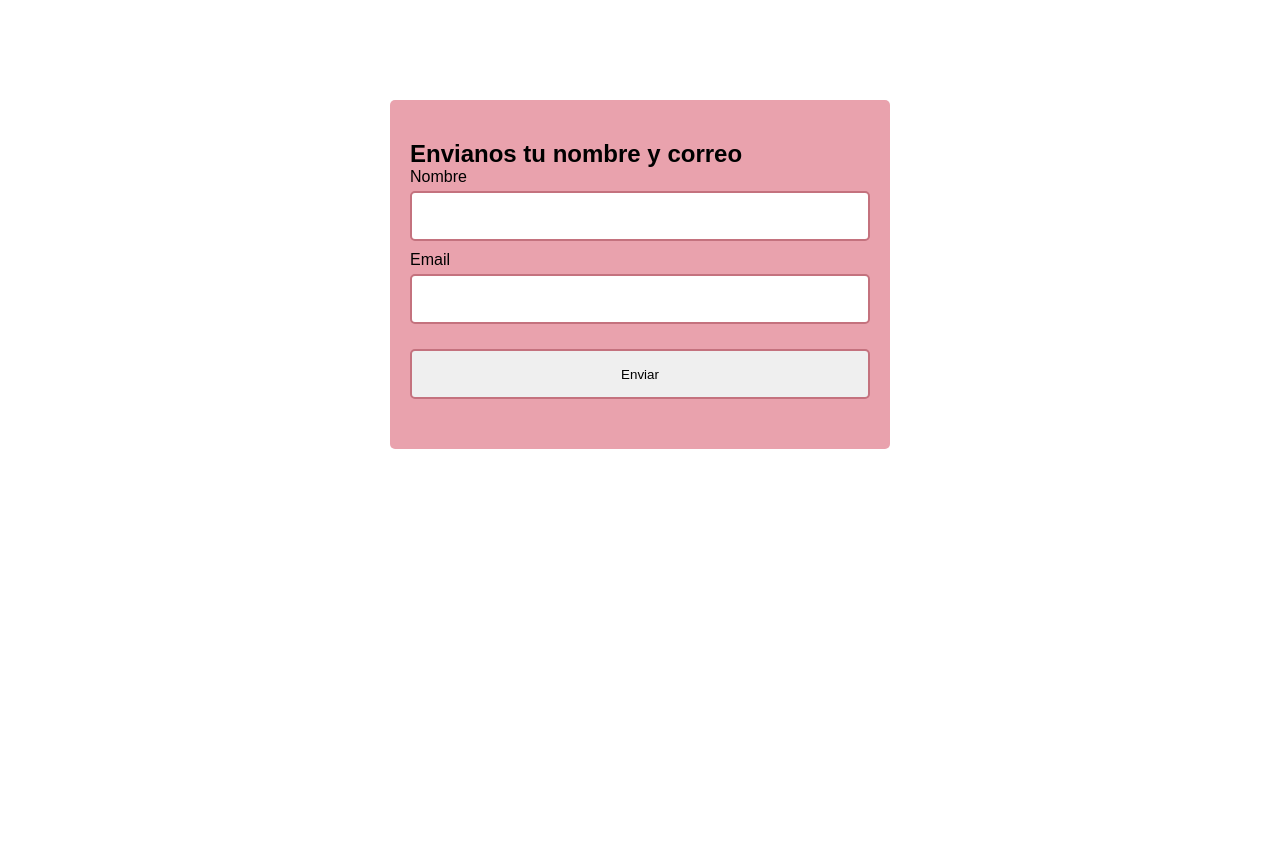
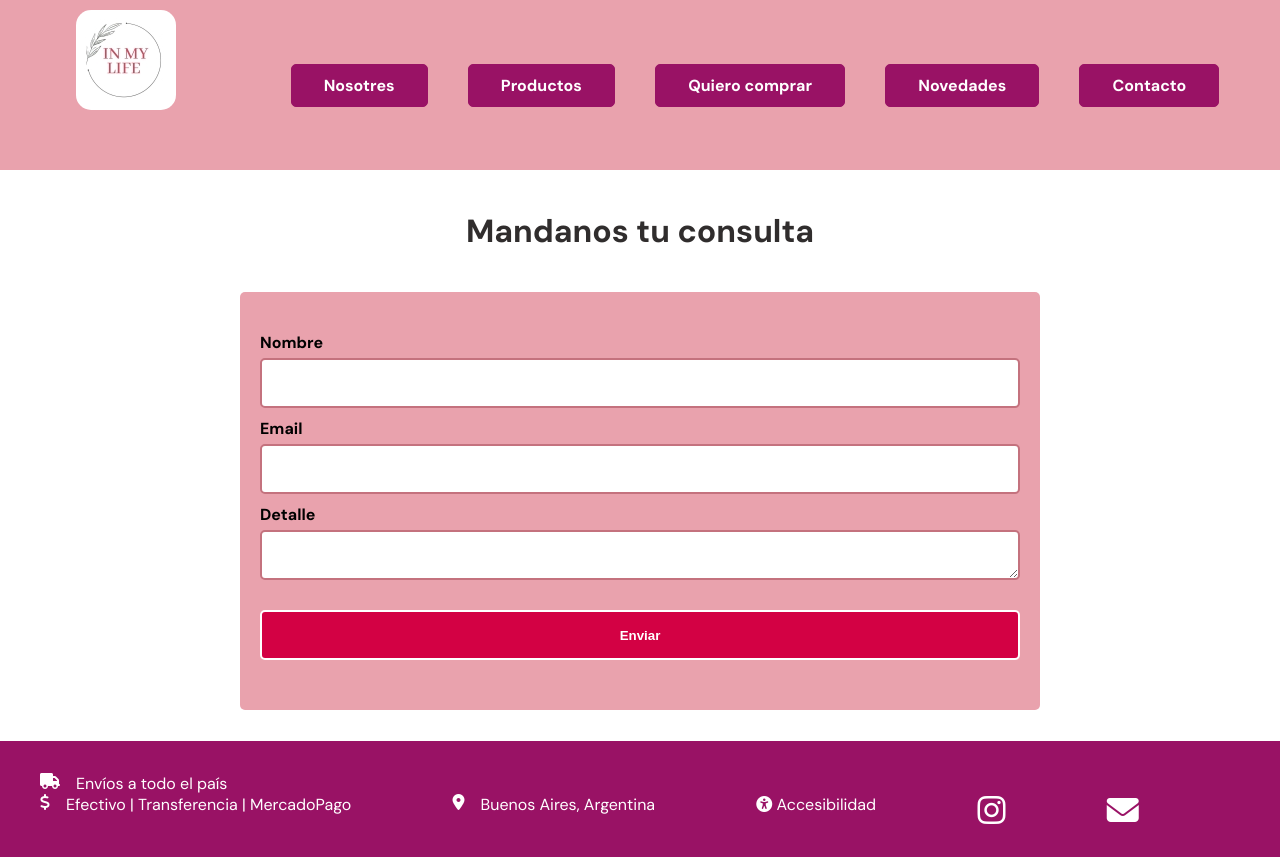
Before and after one commit to LGuinard/InMyLife, a plain HTML site: page contacto.html in a window 1280 px wide. Before the commit the page ends 800 px from the top, so only its background shows below. Drawn offline with Linux system fonts and the light colour scheme.

Commit message:
Accesibilidad formulario contacto

```diff
--- a/contacto.html
+++ b/contacto.html
@@ -1,26 +1,68 @@
 <!DOCTYPE html>
 <html lang="es">
 <head>
-    <meta charset="UTF-8">
+    <!-- Required meta tags -->
+    <meta charset="utf-8">
+    <meta name="viewport" content="width=device-width, initial-scale=1, shrink-to-fit=no">
     <meta http-equiv="X-UA-Compatible" content="IE=edge">
-    <meta name="viewport" content="width=device-width, initial-scale=1.0">
-    <title>Contacto</title>
+
+        <!-- CSS -->
     <link rel="stylesheet" href="style.css">
 
+    <!-- Fonts -->
+    <link rel="preconnect" href="https://fonts.gstatic.com">
+    <link href="https://fonts.googleapis.com/css2?family=DM+Sans:ital,wght@0,400;0,500;0,700;1,400;1,500;1,700&display=swap" rel="stylesheet">
+
+    <link rel="shortcut icon" href="imagenes/favicon.png">
+
+    <title>Contacto</title>
 </head>
 <body>
+  <header class="cabecera">
+    <div class="logo">
+        <a href="index.html">
+        <img src="/Imagenes/Minimalistic Floral Logo.jpg" alt="Ir al inicio">
+    </a></div>
 
-
+    <nav class="menu">
+        <input type="checkbox" id="btn-menu">
+        <label for="btn-menu" id="btn-menu-label">
+            <i class="fas fa-bars"></i>
+        </label>
+        <ul class="nav-lista">
+            <li class="nav-lista_item-link">
+              <a href="#nosotres">Nosotres</a>
+            </li>
+            <li class="nav-lista_item-link">
+                <a href="#productos">Productos</a>
+              </li>
+            <li class="nav-lista_item-link">
+                <a href="#">Quiero comprar</a>
+            </li>
+            <li class="nav-lista_item-link">
+                <a href="#">Novedades</a>
+            </li>
+            <li class="nav-lista_item-link">
+                <a href=/contacto.html>Contacto</a>
+            </li>
+        </ul>
+    </nav>
+</header>
+<main>
+    <h1 class="titulo-formulario">Mandanos tu consulta</h1>
     <div class="formulario-contacto">
       <form name="contacto"  netlify>
-          <h2>Envianos tu nombre y correo</h2>
-          <div >
-            <label>Nombre</label>
-            <input type="text" name="name" />
+          <div>
+            <label for="nombre">Nombre</label>
+            <input id="nombre" type="text" name="name" />
           </div>
           <div>
-            <label>Email</label>
-            <input type="email" name="email" />
+            <label for="mail">Email</label>
+            <input id="mail" type="email" name="email" />
+          </div>
+          <div>
+          <label for="comentario">Detalle</label>
+            <textarea id="comentario" rows="10" cols="62"></textarea>
           </div>
 
           <div>
@@ -28,7 +70,45 @@
           </div>
       </form>
     </div>
+  </main>
+    <footer class="footer">
+      <div class="footer__icon">
+          <i class="fas fa-truck"></i>
+          <p>Envíos a todo el país</p>
+      </div>
+      <div>
+          <ul class="disclaimers">
+              <li class="disclaimers-items  footer__icon">
+                  <i class="fas fa-dollar-sign"></i>
+                  <p>Efectivo | Transferencia | MercadoPago</p>
+              </li>
+              <li class="disclaimers-items  footer__icon">
+                  <i class="fas fa-map-marker-alt"></i>
+                  <p>Buenos Aires, Argentina</p>
+              </li>
+              <li class="disclaimers-items">
+                  <a href=/accesibilidad.html class="disclaimers-items_link">
+                      <i class="fas fa-universal-access"></i>
+                  Accesibilidad</a>
+              </li>
+              <li class="disclaimers-items">
+                  <a href="https://www.instagram.com/inmylife.tiendaonline/" class="disclaimers-items_link">
+                      <i class="fab fa-instagram   footer__icon__contacto__i"></i>
+                  </a>
 
+              </li>
+              <li id="contacto" class="disclaimers-items">
+                  <a href=/contacto.html class="disclaimers-items_link">
+                  <i class="fas fa-envelope   footer__icon__contacto__i"></i>
+                  </a>
+              </li>
+          </ul>
+
+      </div>
+
+
+  </footer>
+  <script src="https://kit.fontawesome.com/604e14a77e.js" crossorigin="anonymous"></script>
 
 </body>
 </html>
--- a/style.css
+++ b/style.css
@@ -222,7 +222,7 @@ figcaption{
 }
 
 .footer {
-    padding: 50px 80px;
+    padding: 30px 40px;
     max-width: 100%;
     background-color: #991265;
     margin: auto;
@@ -315,27 +315,43 @@ figcaption{
         }
         .formulario-contacto {
             width: 70%;
-            max-width: 500px;
+            max-width: 800px;
             padding: 40px 20px;
             background-color: #e9a2ad;
             margin : auto;
-            margin-top: 100px;
+            margin-top: 40px;
+            margin-bottom: 30px;;
             border-radius: 5px;
         }
         .formulario-contacto label {
             display: block;
             margin-bottom: 5px;
+            font-weight: bold;
 
         }
         .formulario-contacto input,
-        .formulario-contacto button {
+        .formulario-contacto button,
+        .formulario-contacto textarea {
             border: 2px solid #c4727e;
             height: 50px;
             width: 100%;
             padding: 5px 10px;
             border-radius: 5px;
             margin-bottom: 10px;
+
         }
         .formulario-contacto button {
             margin-top: 15px;
+            background-color: #D30144;
+            border: 2px solid white;
+            color: white;
+            font-weight: bolder;
         }
+        .formulario-contacto h2{
+            padding: 10px;
+            margin-bottom: 1rem;
+        }
+        .titulo-formulario{
+            margin-top: 40px;
+            text-align: center;
+        }
```
